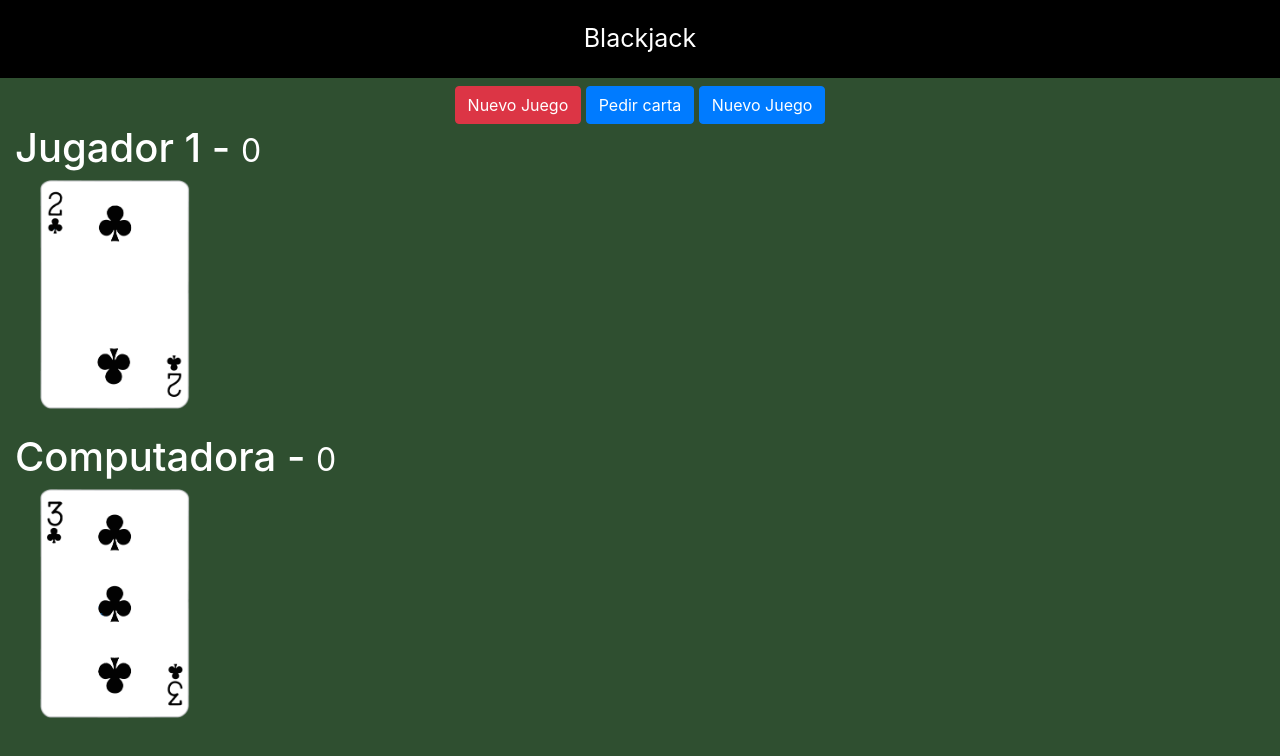
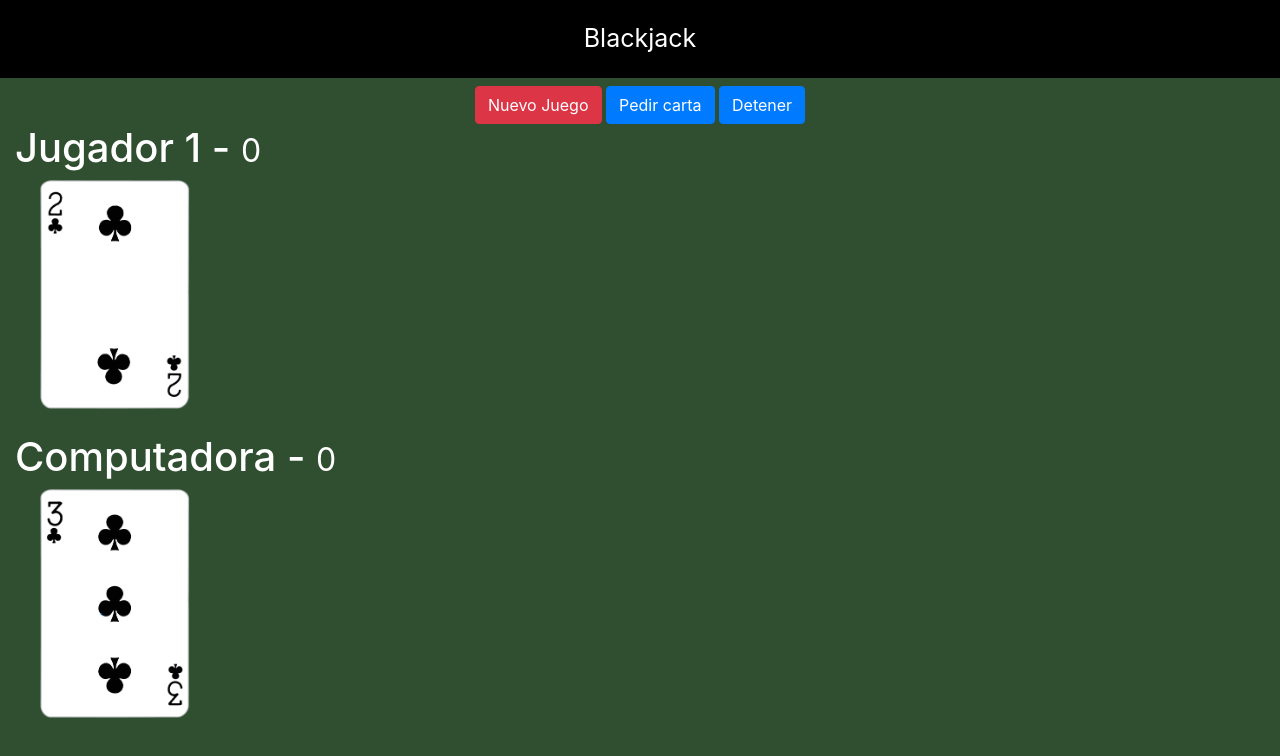
Before and after one commit to German-Cepeda22/02-Blackjack, a plain HTML site: page index.html in a window 1280 px wide. Drawn offline with nearby package versions, Linux system fonts and the light colour scheme.

Commit message:
Correcion de Nombre a Boton.

```diff
--- a/index.html
+++ b/index.html
@@ -18,7 +18,7 @@
 
             <button class="btn btn-danger">Nuevo Juego</button>
             <button class="btn btn-primary">Pedir carta</button>
-            <button class="btn btn-primary">Nuevo Juego</button>
+            <button class="btn btn-primary">Detener</button>
 
         </div>
     </div>
```
